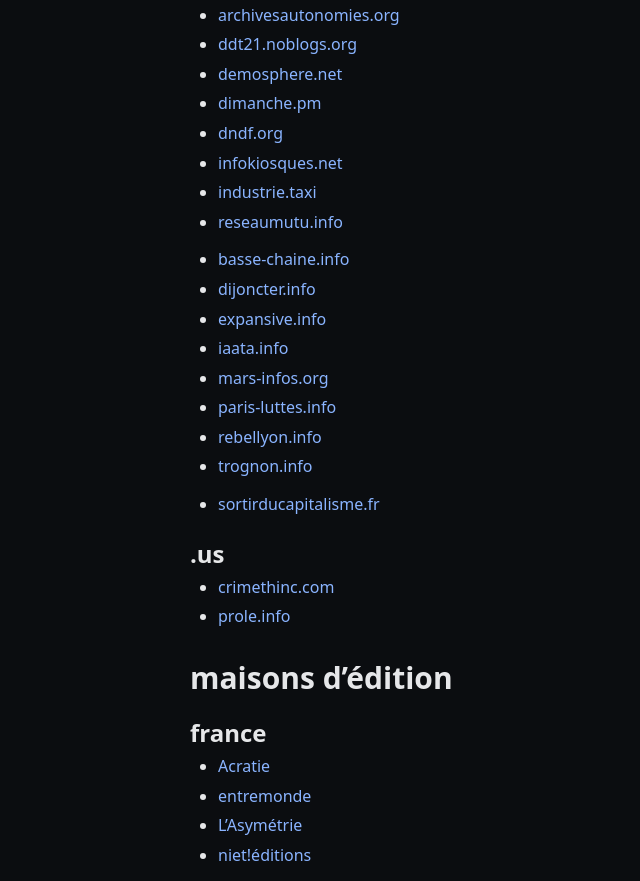
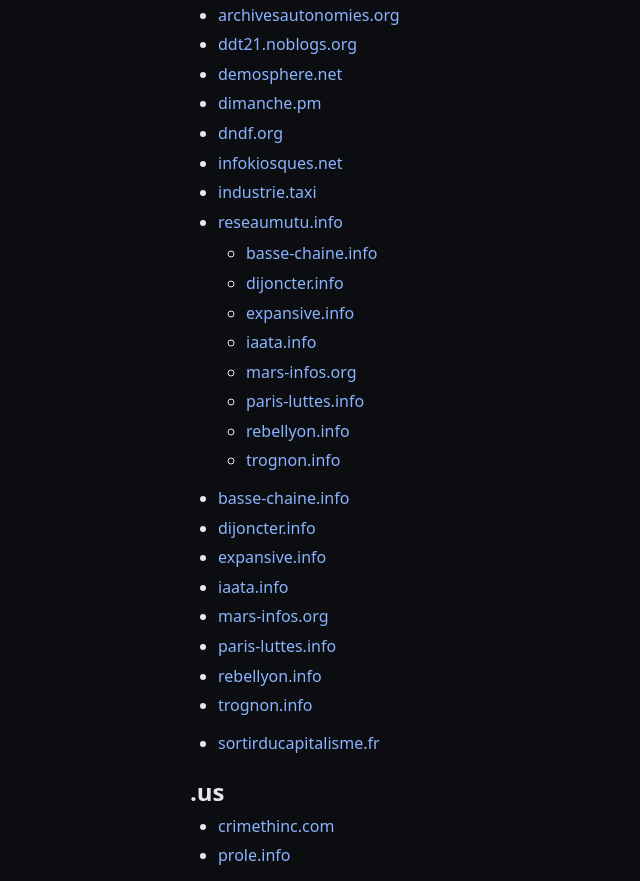
Before and after one commit to rriclet/taxi, a plain HTML site: page index.html in a window 1280 px wide. Shown: the part 2019-2900 px from the top of the page, without its empty margins (96-736 px from the left). Drawn offline with Linux system fonts and the light colour scheme.

Commit message:
Update index.html

```diff
--- a/index.html
+++ b/index.html
@@ -183,7 +183,19 @@
 			<li><a href="http://dndf.org" target="_blank" rel="noopener">dndf.org</a></li>
 			<li><a href="http://infokiosques.net/" target="_blank" rel="noopener">infokiosques.net</a></li>
 			<li><a href="http://industrie.taxi" target="_blank" rel="noopener">industrie.taxi</a></li>
-			<li><a href="https://reseaumutu.info/" target="_blank" rel="noopener">reseaumutu.info</a></li>
+			<li>
+				<a href="https://reseaumutu.info/" target="_blank" rel="noopener">reseaumutu.info</a>
+				<ul>
+					<li><a href="http://basse-chaine.info/" target="_blank" rel="noopener">basse-chaine.info</a></li>
+					<li><a href="http://dijoncter.info" target="_blank" rel="noopener">dijoncter.info</a></li>
+					<li><a href="http://expansive.info/" target="_blank" rel="noopener">expansive.info</a></li>
+					<li><a href="http://iaata.info/" target="_blank" rel="noopener">iaata.info</a></li>
+					<li><a href="http://mars-infos.org/" target="_blank" rel="noopener">mars-infos.org</a></li>
+					<li><a href="https://paris-luttes.info/?lang=fr" target="_blank" rel="noopener">paris-luttes.info</a></li>
+					<li><a href="http://rebellyon.info/" target="_blank" rel="noopener">rebellyon.info</a></li>
+					<li><a href="http://trognon.info" target="_blank" rel="noopener">trognon.info</a></li>
+				</ul>
+			</li>
 		</ul>
 		<ul>
 			<li><a href="http://basse-chaine.info/" target="_blank" rel="noopener">basse-chaine.info</a></li>
```
